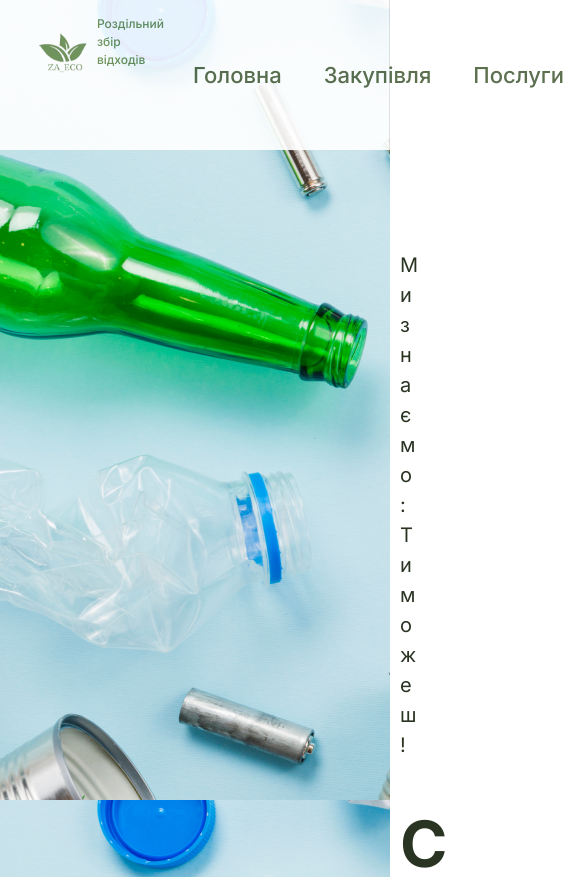
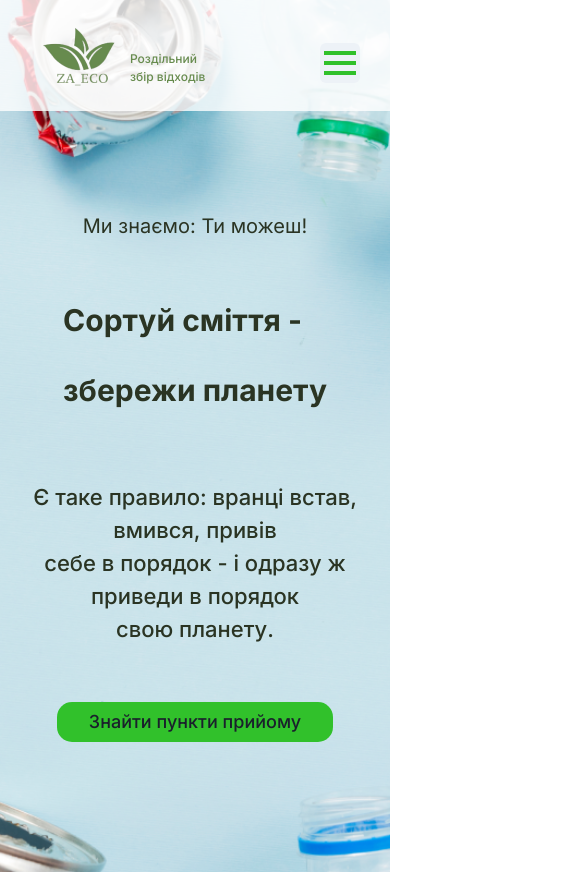
Before and after one commit to EvgeniiVoznyuk/ecoboyarka, a React (Create React App) app: page / in a window 390 px wide. Shown: the top 877 px of the page, 585 px wide, since content can reach past the window. Built offline with nearby package versions, Linux system fonts and the light colour scheme.

Commit message:
fix(header): header section refactor & responsive

```diff
--- a/src/App.tsx
+++ b/src/App.tsx
@@ -1,13 +1,13 @@
 import * as React from 'react';
-import { ChakraProvider, Box } from '@chakra-ui/react';
+import { ChakraProvider, Container } from '@chakra-ui/react';
 import theme from './theme';
 import Header from './components/Header/Header';
 
 const App = () => (
   <ChakraProvider theme={theme}>
-    <Box textAlign="center" fontSize="xl">
+    <Container px="0" maxW="1440px">
       <Header />
-    </Box>
+    </Container>
   </ChakraProvider>
 );
 
--- a/src/components/Header/Header.tsx
+++ b/src/components/Header/Header.tsx
@@ -1,23 +1,31 @@
 import React from 'react';
-import { Box, Text, Button } from '@chakra-ui/react';
+import { Box, Text, Button, VStack } from '@chakra-ui/react';
 import header from '../../img/header.png';
 import HeaderNav from './HeaderNav';
 
 const Header = () => {
   return (
-    <Box w="100%" bgImage={header}>
+    <Box
+      w="100%"
+      bgPosition="center"
+      bgRepeat="no-repeat"
+      bgSize="cover"
+      bgImage={header}
+      pb="130px"
+    >
       <HeaderNav />
-      <Box
-        py="100px"
-        px="400px"
-        bgSize="cover"
-        bgRepeat="no-repeat"
-        bgPosition="center"
-      >
+      <Box mt="100px">
+        <VStack>
           <Text fontSize="20px" fontWeight="400" color="green.100" mb="36px">
             Ми знаємо: Ти можеш!
           </Text>
-        <Text fontSize="64px" fontWeight="700" color="green.100" mb="48px">
+          <Text
+            fontSize={{ base: '30px', md: '64px' }}
+            fontWeight="700"
+            color="green.100"
+            pb="48px"
+            lineHeight="70px"
+          >
             Сортуй сміття - <br /> збережи планету
           </Text>
           <Text
@@ -25,7 +33,8 @@ const Header = () => {
             fontWeight="500"
             textAlign="center"
             color="green.100"
-          mb="48px"
+            pb="48px"
+            px="10px"
           >
             Є таке правило: вранці встав, вмився, привів <br />
             себе в порядок - і одразу ж приведи в порядок <br />
@@ -43,6 +52,7 @@ const Header = () => {
           >
             Знайти пункти прийому
           </Button>
+        </VStack>
       </Box>
     </Box>
   );
--- a/src/components/Header/HeaderNav.tsx
+++ b/src/components/Header/HeaderNav.tsx
@@ -1,10 +1,11 @@
 import React from 'react';
-import { HStack, Link, Flex, Image } from '@chakra-ui/react';
+import { HStack, Link, Flex, Image, Text, Box } from '@chakra-ui/react';
 import Logo from '../Logo/Logo';
 import telegram from '../../img/telegram.svg';
 import instagram from '../../img/instagram.svg';
 import facebook from '../../img/facebook.svg';
 import phone from '../../img/phone.svg';
+import MobileMenu from './MobileMenu';
 
 const HeaderNav = () => {
   return (
@@ -12,18 +13,18 @@ const HeaderNav = () => {
       w="100%"
       py="15px"
       px="30px"
-      borderRight="1px solid #e3e3e3"
-      backgroundColor="white.100"
-      opacity="0.9"
+      backgroundColor="white.80"
       position="sticky"
       top={0}
       right={0}
       left={0}
+      alignItems="center"
+      justifyContent="space-between"
     >
       <Logo />
-      <Flex align="center">
+
       <HStack
-          px="48px"
+        display={{ lg: 'block', base: 'none' }}
         spacing="42px"
         fontSize="22px"
         fontWeight="500"
@@ -34,7 +35,8 @@ const HeaderNav = () => {
         <Link href="/">Послуги</Link>
         <Link href="/">Контакти</Link>
       </HStack>
-        <HStack spacing="32px" px="48px">
+
+      <HStack display={{ xl: 'flex', base: 'none' }} spacing="32px">
         <Link href="/">
           <Image h="32px" w="32px" src={telegram} />
         </Link>
@@ -48,10 +50,17 @@ const HeaderNav = () => {
           <Image h="32px" w="32px" src={phone} />
         </Link>
       </HStack>
-        <Flex justify="center" color="green.200" pl="57px">
+
+      <Text
+        display={{ lg: 'inline', base: 'none' }}
+        fontSize="22px"
+        color="green.200"
+      >
         068 930 47 26
-        </Flex>
-      </Flex>
+      </Text>
+      <Box pt="15px" display={{ xl: 'none' }}>
+        <MobileMenu />
+      </Box>
     </Flex>
   );
 };
--- /dev/null
+++ b/src/components/Header/MobileMenu.tsx
@@ -0,0 +1,64 @@
+import {
+  Box,
+  Flex,
+  IconButton,
+  Drawer,
+  DrawerOverlay,
+  DrawerCloseButton,
+  DrawerContent,
+  DrawerHeader,
+  DrawerBody,
+  DrawerFooter,
+  useDisclosure,
+  Link,
+} from '@chakra-ui/react';
+import { NAV_LINKS } from '../../constants/shared';
+import Logo from '../Logo/Logo';
+
+const MobileMenu = () => {
+  const { isOpen, onOpen, onClose } = useDisclosure();
+
+  return (
+    <>
+      <IconButton
+        onClick={onOpen}
+        aria-label="Open mobile menu"
+        icon={
+          <Box width={8}>
+            <Box width="100%" height={1} backgroundColor="green.500" mb={1.5} />
+            <Box width="100%" height={1} backgroundColor="green.500" mb={1.5} />
+            <Box width="100%" height={1} backgroundColor="green.500" />
+          </Box>
+        }
+      />
+
+      <Drawer size="full" isOpen={isOpen} onClose={onClose}>
+        <DrawerOverlay />
+        <DrawerContent>
+          <DrawerHeader>
+            <Flex justify="space-between">
+              <Logo />
+              <DrawerCloseButton />
+            </Flex>
+          </DrawerHeader>
+
+          <DrawerBody>
+            <Flex as="nav" direction="column" align="center">
+              {NAV_LINKS.map(({ title, to }) => (
+                <Link color="white" key={title} to={to} onClick={onClose}>
+                  {title}
+                </Link>
+              ))}
+            </Flex>
+          </DrawerBody>
+
+          <DrawerFooter justifyContent="center">
+            <Logo />
+          </DrawerFooter>
+        </DrawerContent>
+      </Drawer>
+    </>
+  );
+};
+
+export default MobileMenu;
--- a/src/components/Logo/Logo.tsx
+++ b/src/components/Logo/Logo.tsx
@@ -4,7 +4,7 @@ import logo from '../../img/logo.png';
 
 const Logo = () => {
   return (
-    <Box pr="48px">
+    <Box>
       <Link href="/">
         <Flex alignItems="flex-end">
           <Image src={logo} />
--- /dev/null
+++ b/src/constants/shared.ts
@@ -0,0 +1,9 @@
+const NAV_LINKS = [
+  { title: 'Головна', to: '/' },
+  { title: 'Закупівля', to: '/' },
+  { title: 'Послуги', to: '/' },
+  { title: 'Контакти', to: '/' },
+];
+
+// eslint-disable-next-line import/prefer-default-export
+export { NAV_LINKS };
--- a/src/theme/colors.ts
+++ b/src/theme/colors.ts
@@ -20,7 +20,7 @@ const colors = {
     '200': '#ECF1EF',
   },
   white: {
-    '100': '#FFFFFF',
+    '80': 'rgba(255, 255, 255, 0.8)',
   },
   yellow: {
     100: '#F3D94C',
```
Lines whose indentation alone changed are shown as unchanged.
